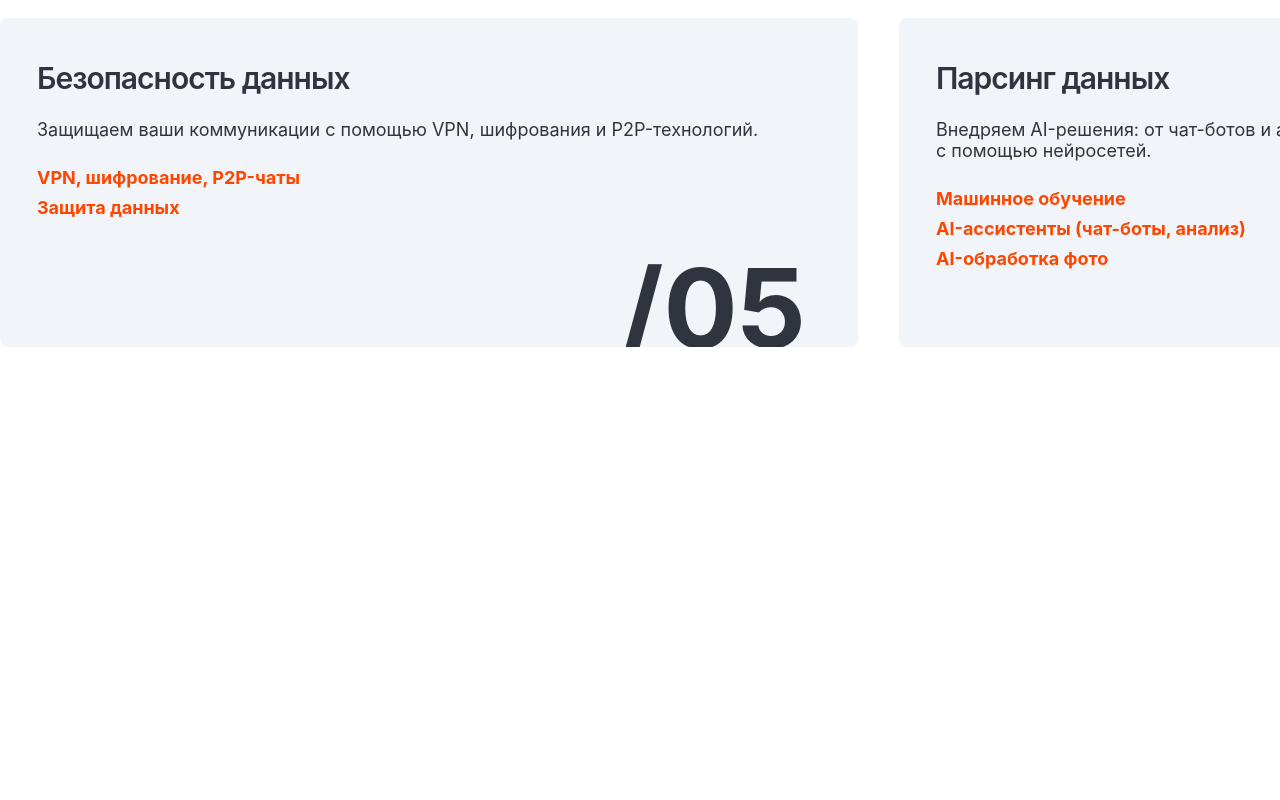
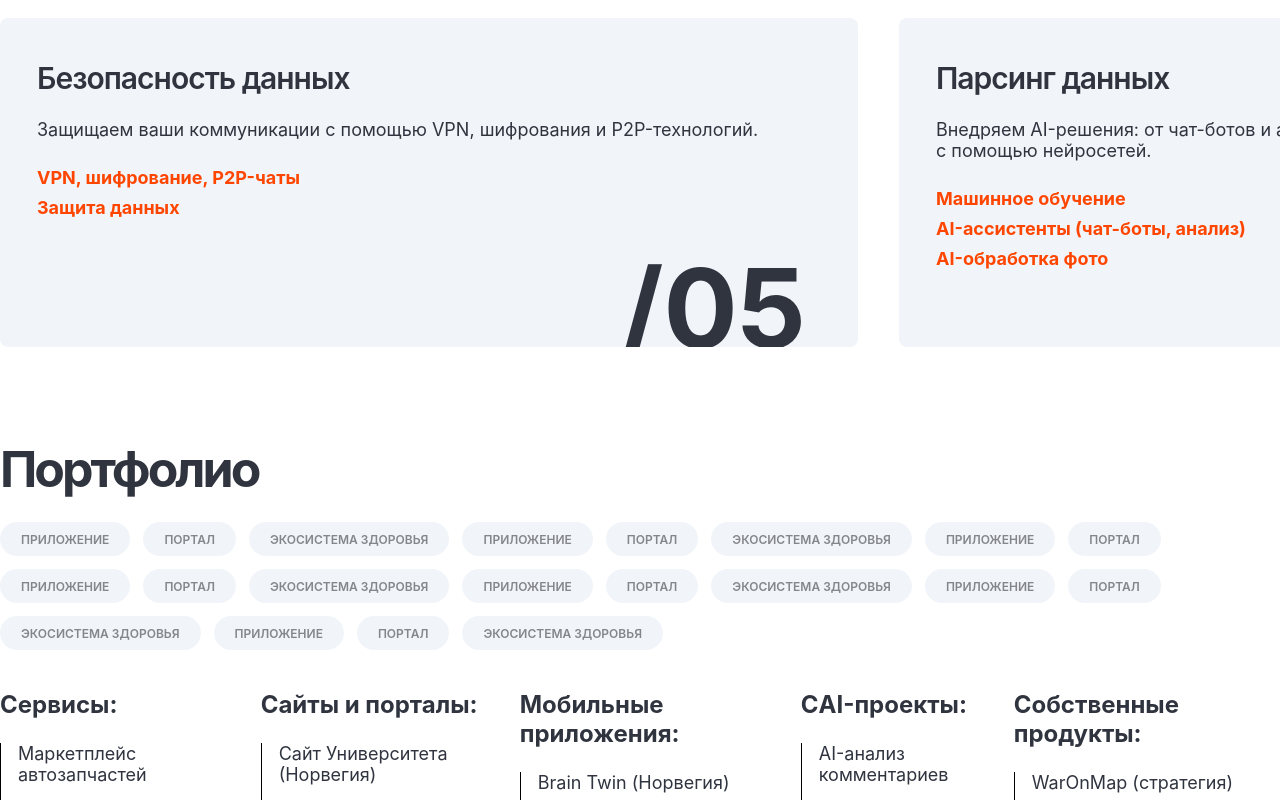
Before and after one commit to FlaTy7375/DoubleSystems, a Next.js app: page / in a window 1280 px wide. Shown: the part 2956-3756 px from the top of the page. Before the commit the page ends 3303 px from the top, so only its background shows below. Built offline with nearby package versions, Linux system fonts and the light colour scheme.

Commit message:
created and styled portfolio section

```diff
--- a/src/app/page.jsx
+++ b/src/app/page.jsx
@@ -3,6 +3,7 @@ import "../styles.css";
 import WebSolutions from "@/components/blocks/web-solutions/websolutions";
 import AboutUs from "@/components/blocks/about-us/about-us";
 import WeCreated from "@/components/blocks/we-created/we-created";
+import Portfolio from "@/components/blocks/portfolio/portfolio";
 
 export default function Main() {
 
@@ -11,6 +12,7 @@ export default function Main() {
             <WebSolutions></WebSolutions>
             <AboutUs></AboutUs>
             <WeCreated></WeCreated>
+            <Portfolio></Portfolio>
         </>
     );
   }
--- a/src/components/blocks/about-us/style.js
+++ b/src/components/blocks/about-us/style.js
@@ -1,12 +1,22 @@
 import styled from "styled-components";
 
 export const StyledAboutUs = styled.section`
-position: relative;
+    position: relative;
     display: flex;
     max-width: 1760px;
     margin: 0 auto;
     margin-top: 122px;
     gap: 278px;
+
+    &::before {
+        position: absolute;
+        content: "";
+        width: 318px;
+        height: 3px;
+        background-color: rgba(47, 52, 63, 1);
+        top: 323px;
+        left: 0;
+    }
 
     .about-title {
         position: absolute;
--- /dev/null
+++ b/src/components/blocks/portfolio/portfolio.jsx
@@ -0,0 +1,55 @@
+"use client";
+
+import { StyledPortfolio } from "./style";
+import Themes from "./themes";
+
+export default function Portfolio() {
+    return(
+        <StyledPortfolio>
+            <h1 className="portfolio-title">Портфолио</h1>
+            <Themes></Themes>
+            <ul className="portfolio-list">
+                <li className="portfolio-item">
+                    <h2 className="item-title">Сервисы:</h2>
+                    <div className="item-container">
+                        <a className="item-link">Маркетплейс автозапчастей</a>
+                        <a className="item-link">AI-ассистент для мероприятий</a>
+                        <a className="item-link">AI-рекомендации по здоровью</a>
+                        <a className="item-link">Финансовая аналитика</a>
+                    </div>
+                </li>
+                <li className="portfolio-item">
+                    <h2 className="item-title">Сайты и порталы:</h2>
+                    <div className="item-container">
+                        <a className="item-link">Сайт Университета (Норвегия)</a>
+                        <a className="item-link">Туристический портал</a>
+                        <a className="item-link">Альянс производителей камня</a>
+                    </div>
+                </li>
+                <li className="portfolio-item">
+                    <h2 className="item-title">Мобильные приложения:</h2>
+                    <div className="item-container">
+                        <a className="item-link">Brain Twin (Норвегия)</a>
+                        <a className="item-link">Путь солнца</a>
+                        <a className="item-link">Единая Сеть Экспедиторов (ЕСЭ)</a>
+                    </div>
+                </li>
+                <li className="portfolio-item">
+                    <h2 className="item-title">СAI-проекты:</h2>
+                    <div className="item-container">
+                        <a className="item-link">AI-анализ комментариев</a>
+                        <a className="item-link">Чат-бот с RAG</a>
+                        <a className="item-link">AI-обработка фото</a>
+                    </div>
+                </li>
+                <li className="portfolio-item">
+                    <h2 className="item-title">Собственные продукты:</h2>
+                    <div className="item-container">
+                        <a className="item-link">WarOnMap (стратегия)</a>
+                        <a className="item-link">P2P Video Chat</a>
+                    </div>
+                </li>
+            </ul>
+        </StyledPortfolio>
+    )
+}
--- /dev/null
+++ b/src/components/blocks/portfolio/style.js
@@ -0,0 +1,80 @@
+import styled from "styled-components";
+
+export const StyledPortfolio = styled.section`
+    max-width: 1760px;
+    margin: 0 auto;
+    margin-top: 92px;
+
+    .portfolio-title {
+        font-weight: 700;
+        font-size: 50px;
+        letter-spacing: -3px;
+        color: rgba(47, 52, 63, 1);
+        margin-bottom: 23px;
+    }
+
+    .portfolio-list {
+        display: flex;
+        justify-content: space-between;
+        margin-top: 40px;
+    }
+
+    .item-title {
+        font-weight: 700;
+        font-size: 24px;
+        color: rgba(47, 52, 63, 1);
+        margin-bottom: 24px;
+    }
+
+    .item-container {
+        position: relative;
+        display: flex;
+        flex-direction: column;
+        gap: 35px;
+        margin-left: 18px;
+    }
+
+    .item-container::before {
+        position: absolute;
+        content: "";
+        width: 1px;
+        height: 100%;
+        background-color: #000;
+        left: -18px;
+        bottom: 0;
+    }
+
+    .item-link {
+        font-weight: 400;
+        font-size: 18px;
+        color: rgba(47, 52, 63, 1);
+        cursor: pointer;
+    }
+
+    .item-link:hover {
+        color: rgba(255, 70, 0, 1);
+    }
+`
+
+export const StyledThemes = styled.ul`
+    display: flex;
+    flex-wrap: wrap;
+    gap: 13px;
+
+    .theme {
+        display: flex;
+        align-items: center;
+        justify-content: center;
+        padding: 0 21px;
+        font-size: 12px;
+        color: rgba(60, 60, 67, 0.6);
+        background-color: rgba(241, 245, 249, 1);
+        border-radius: 30px;
+        height: 34px;
+        cursor: pointer;
+    }
+
+    .theme:hover {
+        color: rgba(255, 70, 0, 1);
+    }
+`
--- /dev/null
+++ b/src/components/blocks/portfolio/themes.jsx
@@ -0,0 +1,30 @@
+"use client";
+
+import { StyledThemes } from "./style";
+
+export default function Themes() {
+    return(
+        <StyledThemes>
+            <li className="theme">ПРИЛОЖЕНИЕ</li>
+            <li className="theme">ПОРТАЛ</li>
+            <li className="theme">ЭКОСИСТЕМА ЗДОРОВЬЯ</li>
+            <li className="theme">ПРИЛОЖЕНИЕ</li>
+            <li className="theme">ПОРТАЛ</li>
+            <li className="theme">ЭКОСИСТЕМА ЗДОРОВЬЯ</li>
+            <li className="theme">ПРИЛОЖЕНИЕ</li>
+            <li className="theme">ПОРТАЛ</li>
+            <li className="theme">ПРИЛОЖЕНИЕ</li>
+            <li className="theme">ПОРТАЛ</li>
+            <li className="theme">ЭКОСИСТЕМА ЗДОРОВЬЯ</li>
+            <li className="theme">ПРИЛОЖЕНИЕ</li>
+            <li className="theme">ПОРТАЛ</li>
+            <li className="theme">ЭКОСИСТЕМА ЗДОРОВЬЯ</li>
+            <li className="theme">ПРИЛОЖЕНИЕ</li>
+            <li className="theme">ПОРТАЛ</li>
+            <li className="theme">ЭКОСИСТЕМА ЗДОРОВЬЯ</li>
+            <li className="theme">ПРИЛОЖЕНИЕ</li>
+            <li className="theme">ПОРТАЛ</li>
+            <li className="theme">ЭКОСИСТЕМА ЗДОРОВЬЯ</li>
+        </StyledThemes>
+    )
+}
```
